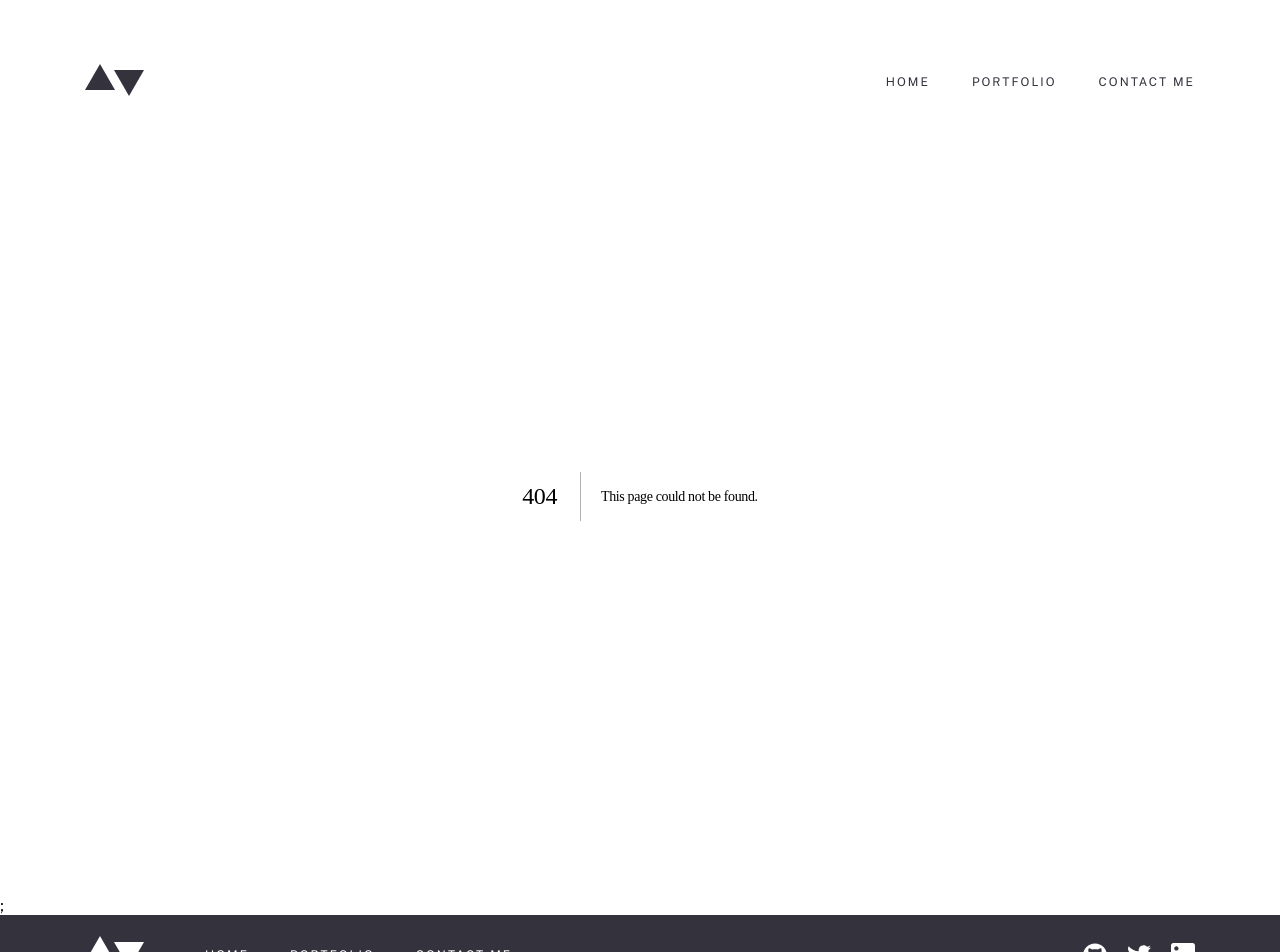
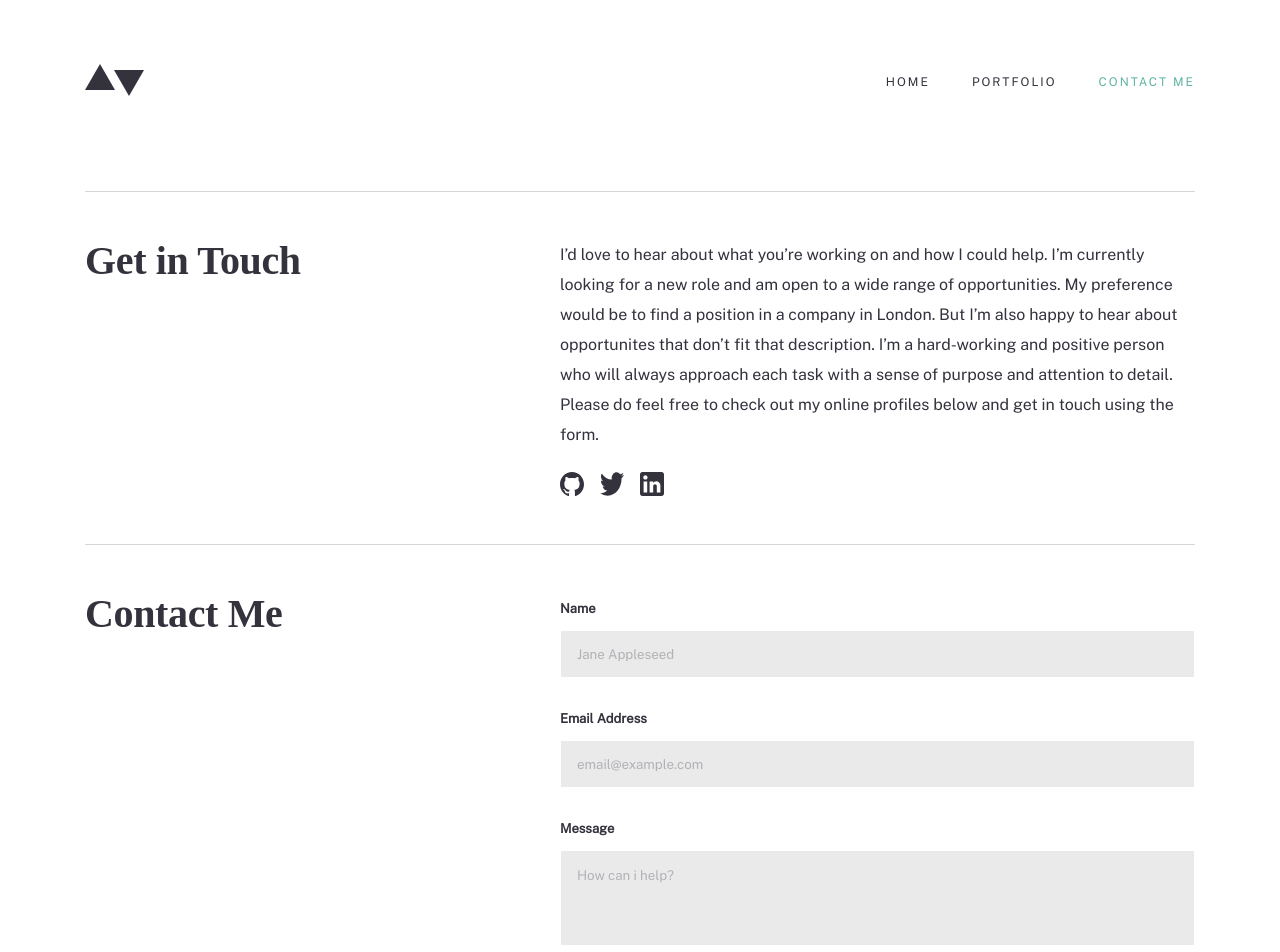
Before and after one commit to andriy-koz/minimalist-portfolio-website, a Next.js app: page /contact in a window 1280 px wide. Before the commit this address had no page. Shown: the top 952 px of the page. Built offline with nearby package versions, Linux system fonts and the light colour scheme; a web font is replaced by a local one.

Commit message:
done Contact page

```diff
--- a/components/Footer.js
+++ b/components/Footer.js
@@ -11,7 +11,7 @@ const Footer = () => {
         <div className={styles["links-container"]}>
           <Link href="/">home</Link>
           <Link href="/portfolio">portfolio</Link>
-          <Link href="">contact me</Link>
+          <Link href="/contact">contact me</Link>
         </div>
         <div className={styles["images-container"]}>
           <Image
--- a/components/Navbar.js
+++ b/components/Navbar.js
@@ -20,8 +20,8 @@ const Navbar = () => {
         >
           <Link href="/portfolio">portfolio</Link>
         </li>
-        <li>
-          <Link href="">contact me</Link>
+        <li className={router.pathname === "/contact" ? styles.active : ""}>
+          <Link href="/contact">contact me</Link>
         </li>
       </ul>
     </nav>
--- a/components/UI/ButtonPrimary.js
+++ b/components/UI/ButtonPrimary.js
@@ -1,18 +1,24 @@
-import styles from '../../styles/ButtonPrimary.module.scss';
+import styles from "../../styles/ButtonPrimary.module.scss"
 
-const ButtonPrimary = ({ children }) => {
+const ButtonPrimary = ({ children, contact }) => {
   return (
-    <button className={styles['btn-primary']}>
-      <div className={styles['btn-left-box']}>
-        <div className={styles['arrows-container']}>
-          <div className={styles['stroke-one']}></div>
-          <div className={styles['stroke-two']}></div>
-          <div className={styles['stroke-three']}></div>
+    <button
+      className={`${styles["btn-primary"]} ${
+        contact ? styles["no-padding"] : ""
+      }`}
+    >
+      <div
+        className={`${styles["btn-left-box"]} ${contact ? styles.hide : ""}`}
+      >
+        <div className={styles["arrows-container"]}>
+          <div className={styles["stroke-one"]}></div>
+          <div className={styles["stroke-two"]}></div>
+          <div className={styles["stroke-three"]}></div>
         </div>
       </div>
       {children}
     </button>
-  );
-};
+  )
+}
 
-export default ButtonPrimary;
+export default ButtonPrimary
--- /dev/null
+++ b/hooks/use-form.js
@@ -0,0 +1,66 @@
+import { useState } from "react"
+
+const useForm = () => {
+  const [name, setName] = useState("")
+  const [email, setEmail] = useState("")
+  const [message, setMessage] = useState("")
+  const [nameTouched, setNameTouched] = useState(false)
+  const [emailTouched, setEmailTouched] = useState(false)
+  const [messageTouched, setMessageTouched] = useState(false)
+  const [nameValid, setNameValid] = useState(true)
+  const [emailValid, setEmailValid] = useState(true)
+  const [messageValid, setMessageValid] = useState(true)
+  const [formValid, setFormValid] = useState(false)
+
+  const onNameChange = (value) => {
+    setName(value)
+    if (value.length >= 0 && nameTouched) {
+      setNameValid(true)
+    }
+  }
+  const onEmailChange = (value) => {
+    if (value.length >= 0 && emailTouched) {
+      setEmailValid(true)
+    }
+    setEmail(value)
+  }
+  const onMessageChange = (value) => {
+    if (value.length >= 0 && messageTouched) {
+      setMessageValid(true)
+    }
+    setMessage(value)
+  }
+  const onNameBlur = () => {
+    setNameTouched(true)
+    if (name.length === 0) setNameValid(false)
+  }
+  const onEmailBlur = () => {
+    setEmailTouched(true)
+    if (email.length === 0) setEmailValid(false)
+  }
+  const onMessageBlur = () => {
+    setMessageTouched(true)
+    if (message.length === 0) setMessageValid(false)
+  }
+  const onFormSubmit = () => {
+    if (nameValid && emailValid && messageValid) setFormValid(true)
+    else setFormValid(false)
+  }
+
+  return {
+    onNameChange,
+    name,
+    onEmailChange,
+    email,
+    onMessageChange,
+    message,
+    onNameBlur,
+    onEmailBlur,
+    onMessageBlur,
+    nameValid,
+    emailValid,
+    messageValid,
+    formValid,
+  }
+}
+export default useForm
--- /dev/null
+++ b/pages/contact.js
@@ -0,0 +1,113 @@
+import Image from "next/image"
+import ButtonPrimary from "../components/UI/ButtonPrimary"
+import useForm from "../hooks/use-form"
+import styles from "../styles/contact.module.scss"
+
+const ContactPage = () => {
+  const {
+    onNameChange,
+    onNameBlur,
+    nameValid,
+    name,
+    onEmailChange,
+    onEmailBlur,
+    emailValid,
+    email,
+    onMessageChange,
+    onMessageBlur,
+    messageValid,
+    message,
+  } = useForm()
+
+  return (
+    <div className={`${styles.main} container`}>
+      <div className={styles["get-in-touch"]}>
+        <h2>Get in Touch</h2>
+        <section>
+          <p>
+            I’d love to hear about what you’re working on and how I could help.
+            I’m currently looking for a new role and am open to a wide range of
+            opportunities. My preference would be to find a position in a
+            company in London. But I’m also happy to hear about opportunites
+            that don’t fit that description. I’m a hard-working and positive
+            person who will always approach each task with a sense of purpose
+            and attention to detail. Please do feel free to check out my online
+            profiles below and get in touch using the form.
+          </p>
+          <ul>
+            <li>
+              <Image
+                src={"/icons/github.svg"}
+                alt="GitHub icon"
+                width={24}
+                height={24}
+              />
+            </li>
+            <li>
+              <Image
+                src={"/icons/twitter.svg"}
+                alt="Twitter icon"
+                width={24}
+                height={24}
+              />
+            </li>
+            <li>
+              <Image
+                src={"/icons/linkedin.svg"}
+                alt="LinkedIn icon"
+                width={24}
+                height={24}
+              />
+            </li>
+          </ul>
+        </section>
+      </div>
+      <div className={styles["contact-me"]}>
+        <h2>Contact Me</h2>
+        <form>
+          <label htmlFor="name">Name</label>
+          <input
+            onChange={(e) => onNameChange(e.target.value)}
+            value={name}
+            type="text"
+            placeholder="Jane Appleseed"
+            id="name"
+            onBlur={() => onNameBlur()}
+            className={!nameValid ? styles["error-border"] : ""}
+          />
+          <p className={!nameValid ? styles["error-msg"] : ""}>
+            This field is required
+          </p>
+          <label htmlFor="email">Email Address</label>
+          <input
+            className={!emailValid ? styles["error-border"] : ""}
+            onChange={(e) => onEmailChange(e.target.value)}
+            value={email}
+            type="email"
+            placeholder="email@example.com"
+            id="email"
+            onBlur={() => onEmailBlur()}
+          />
+          <p className={!emailValid ? styles["error-msg"] : ""}>
+            This field is required
+          </p>
+          <label htmlFor="message">Message</label>
+          <textarea
+            className={!messageValid ? styles["error-border"] : ""}
+            onBlur={() => onMessageBlur()}
+            onChange={(e) => onMessageChange(e.target.value)}
+            value={message}
+            id="message"
+            placeholder="How can i help?"
+          />
+          <p className={!messageValid ? styles["error-msg"] : ""}>
+            This field is required
+          </p>
+          <ButtonPrimary contact>send message</ButtonPrimary>
+        </form>
+      </div>
+    </div>
+  )
+}
+
+export default ContactPage
--- a/styles/ButtonPrimary.module.scss
+++ b/styles/ButtonPrimary.module.scss
@@ -1,4 +1,4 @@
-@import 'variables';
+@import "variables";
 
 .btn-primary {
   &:hover {
@@ -31,8 +31,6 @@
   align-items: center;
 }
 
-.stroke-one {
-}
 .stroke-two {
   top: -3.8px;
   opacity: 50%;
@@ -53,3 +51,11 @@
     transform: rotate(45deg) skew(-18deg, -18deg) translateX(-50%);
   }
 }
+
+.hide {
+  display: none;
+}
+
+.no-padding {
+  padding-left: 33px;
+}
--- /dev/null
+++ b/styles/contact.module.scss
@@ -0,0 +1,93 @@
+@import "variables";
+
+.main {
+  color: $grayish-blue;
+}
+
+.get-in-touch {
+  margin-top: 95px;
+  border-top: 1px solid rgba(51, 50, 61, 0.2);
+  border-bottom: 1px solid rgba(51, 50, 61, 0.2);
+  padding-top: 48px;
+  padding-bottom: 44px;
+  display: flex;
+  justify-content: space-between;
+  section {
+    max-width: 635px;
+    ul {
+      margin-top: 22px;
+      display: flex;
+      gap: 16px;
+      li:hover {
+        cursor: pointer;
+      }
+    }
+  }
+}
+
+.contact-me {
+  margin-top: 48px;
+  display: flex;
+  justify-content: space-between;
+  margin-bottom: 90px;
+  form {
+    max-width: 635px;
+    display: flex;
+    flex-direction: column;
+    input,
+    textarea {
+      font-family: $font-public;
+      margin-top: 14px;
+      border: none;
+      background-color: rgba(51, 50, 61, 0.1);
+      padding-left: 16px;
+      border: 1px solid #fff;
+    }
+    input {
+      width: 635px;
+      height: 48px;
+    }
+    input:active,
+    input:focus,
+    textarea:active,
+    textarea:focus {
+      border: 1px solid $cyan;
+    }
+    label {
+      font-size: 13px;
+      font-weight: 700;
+      margin-top: 3px;
+    }
+    label:first-of-type {
+      margin-top: 8px;
+    }
+    textarea {
+      height: 96px;
+      padding-top: 16px;
+      resize: none;
+    }
+    textarea::placeholder,
+    input::placeholder {
+      color: rgba(51, 50, 61, 0.3);
+    }
+    button {
+      margin-top: 24px;
+      align-self: flex-start;
+      width: 200px;
+    }
+    p {
+      opacity: 0;
+      cursor: default;
+    }
+    .error-border {
+      border: 1px solid $errors-red;
+    }
+    .error-msg {
+      opacity: 1;
+      color: $errors-red;
+      font-size: 10px;
+      font-weight: 700;
+      font-style: italic;
+    }
+  }
+}
--- a/styles/globals.scss
+++ b/styles/globals.scss
@@ -88,3 +88,8 @@ li {
 .mb-132 {
   margin-bottom: 132px;
 }
+
+input,
+textarea {
+  outline: none;
+}
```
